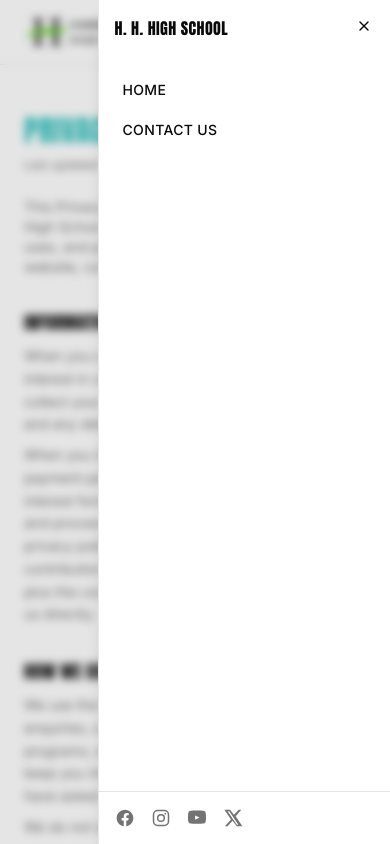
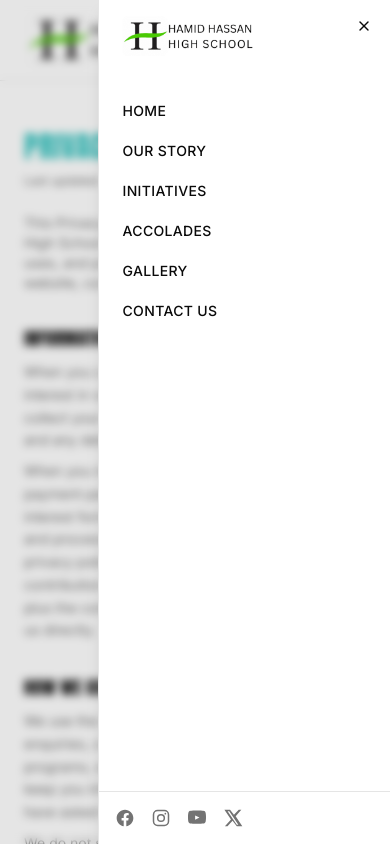
Before and after one commit to adysingh5711/hhhighschool-website, a Next.js app: page /privacy-policy in a window 390 px wide. Both pictures are taken after a click on the button "Open menu". Shown: the top 844 px of the page. Built offline with nearby package versions, Linux system fonts and the light colour scheme.

Commit message:
feat: bigger header logo, mobile sidebar with logo and section links
Mobile sidebar now shows the school logo instead of the text name, and
adds Our Story/Initiatives/Accolades/Gallery links alongside Home/Contact Us.

```diff
--- a/src/components/layout/header.tsx
+++ b/src/components/layout/header.tsx
@@ -14,11 +14,17 @@ import {
   SheetTrigger,
 } from "@/components/ui/sheet";
 import { SocialLinks } from "@/components/layout/social-links";
-import { site } from "@/content/site";
+import { site, storyClusterNav } from "@/content/site";
 import { handleLogoClick } from "@/lib/handle-logo-click";
 
 const navLinks = [
   { label: "Home", href: "/" },
+  { label: "Contact Us", href: "/#contact-us" },
+];
+
+const mobileNavLinks = [
+  { label: "Home", href: "/" },
+  ...storyClusterNav,
   { label: "Contact Us", href: "/#contact-us" },
 ];
 
@@ -45,7 +51,7 @@ export function Header() {
             alt={site.shortName}
             width={238}
             height={64}
-            className="h-10 w-auto"
+            className="h-14 w-auto"
             priority
           />
         </Link>
@@ -87,15 +93,21 @@ export function Header() {
                   <SheetClose
                     nativeButton={false}
                     render={
-                      <Link href="/" onClick={handleLogoClick} className="hover:opacity-80 transition-opacity" />
+                      <Link href="/" onClick={handleLogoClick} className="inline-block hover:opacity-80 transition-opacity" />
                     }
                   >
-                    {site.shortName}
+                    <Image
+                      src="/images/logo.png"
+                      alt={site.shortName}
+                      width={238}
+                      height={64}
+                      className="h-10 w-auto"
+                    />
                   </SheetClose>
                 </SheetTitle>
               </SheetHeader>
               <nav className="flex flex-col gap-1 px-4">
-                {navLinks.map((link) => (
+                {mobileNavLinks.map((link) => (
                   <SheetClose
                     key={link.label}
                     nativeButton={false}
```
